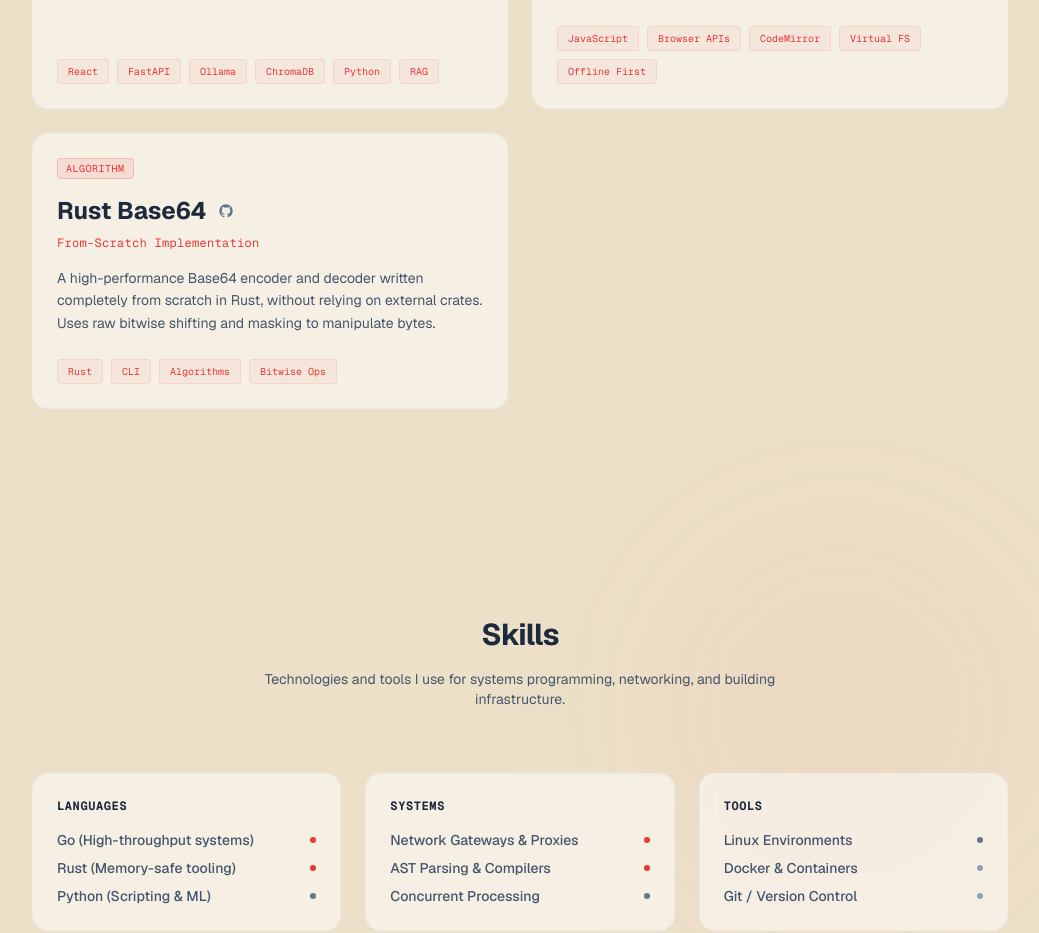
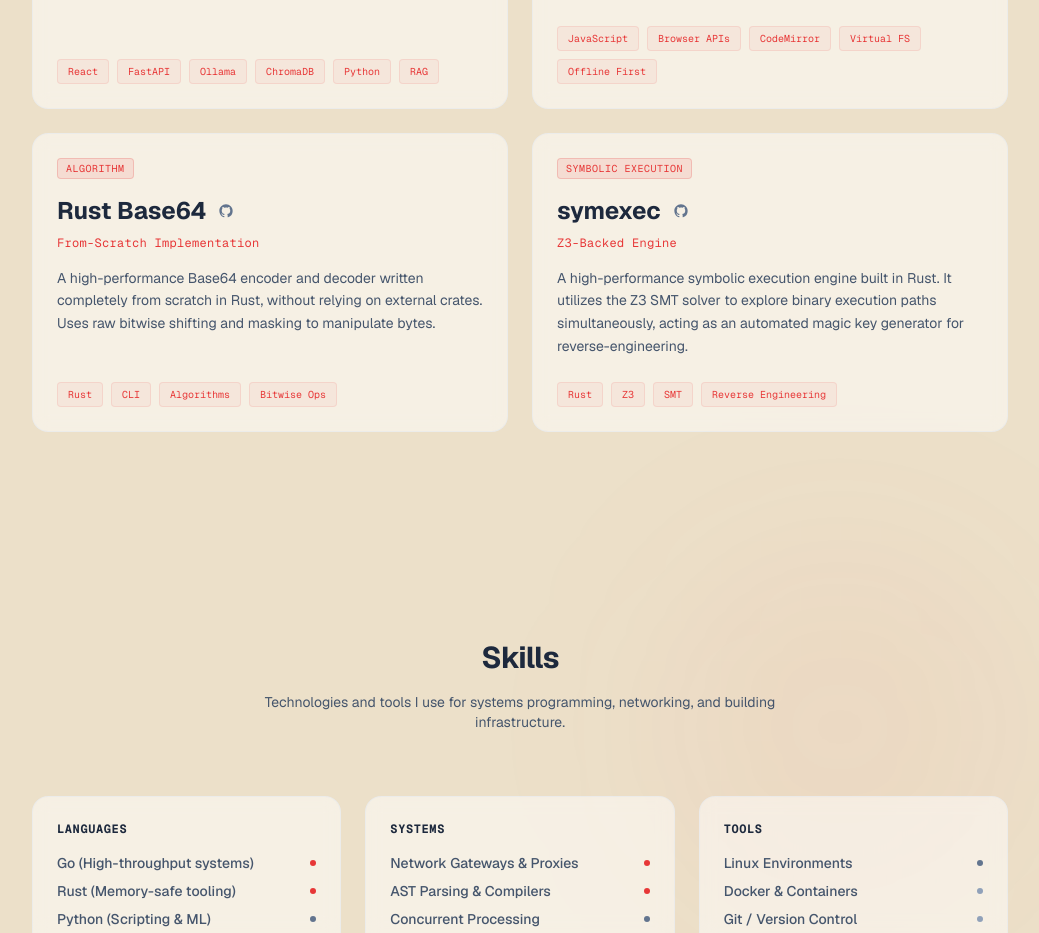
Before and after one commit to jaysyrk/jaysyrk.github.io, a Next.js app: page / in a window 1280 px wide. Shown: the part 1980-2913 px from the top of the page, without its empty margins (120-1159 px from the left). Built offline with nearby package versions, Linux system fonts and the light colour scheme.

Commit message:
Add symexec to portfolio

```diff
--- a/app/page.tsx
+++ b/app/page.tsx
@@ -429,6 +429,51 @@ export default function Home() {
             </div>
           </motion.div>
 
+          {/* PROJECT 7: SYMEXEC */}
+          <motion.div
+            initial={{ opacity: 0, y: 30 }}
+            whileInView={{ opacity: 1, y: 0 }}
+            viewport={{ once: true, margin: "-100px" }}
+            transition={{ duration: 0.7, delay: 0.6 }}
+            className="flex flex-col justify-between p-6 rounded-2xl border border-slate-200/50 bg-white/50 backdrop-blur-sm hover:border-[#e73737]/20 transition-all duration-300"
+          >
+            <div>
+              <span className="font-mono text-[10px] text-[#e73737] bg-[#e73737]/10 border border-[#e73737]/20 px-2 py-0.5 rounded uppercase tracking-wider w-fit mb-4 block">
+                Symbolic Execution
+              </span>
+
+              <h3 className="text-2xl font-bold text-slate-800 mb-2 font-sans flex items-center gap-3">
+                symexec
+                <a
+                  href="https://github.com/jaysyrk/symexec"
+                  target="_blank"
+                  rel="noopener noreferrer"
+                  className="text-slate-500 hover:text-[#e73737] transition-colors"
+                >
+                  <svg className="w-4 h-4" fill="currentColor" viewBox="0 0 24 24">
+                    <path fillRule="evenodd" d="M12 2C6.477 2 2 6.484 2 12.017c0 4.425 2.865 8.18 6.839 9.504.5.092.682-.217.682-.483 0-.237-.008-.868-.013-1.703-2.782.605-3.369-1.343-3.369-1.343-.454-1.158-1.11-1.466-1.11-1.466-.908-.62.069-.608.069-.608 1.003.07 1.531 1.032 1.531 1.032.892 1.53 2.341 1.088 2.91.832.092-.647.35-1.088.636-1.338-2.22-.253-4.555-1.113-4.555-4.951 0-1.093.39-1.988 1.029-2.688-.103-.253-.446-1.272.098-2.65 0 0 .84-.27 2.75 1.026A9.564 9.564 0 0112 6.844c.85.004 1.705.115 2.504.337 1.909-1.296 2.747-1.027 2.747-1.027.546 1.379.202 2.398.1 2.651.64.7 1.028 1.595 1.028 2.688 0 3.848-2.339 4.695-4.566 4.943.359.309.678.92.678 1.855 0 1.338-.012 2.419-.012 2.747 0 .268.18.58.688.482A10.019 10.019 0 0022 12.017C22 6.484 17.522 2 12 2z" clipRule="evenodd" />
+                  </svg>
+                </a>
+              </h3>
+              <p className="text-xs font-mono text-[#e73737] mb-4 tracking-wide">Z3-Backed Engine</p>
+
+              <p className="text-slate-600 text-sm leading-relaxed mb-6 font-sans">
+                A high-performance symbolic execution engine built in Rust. It utilizes the Z3 SMT solver to explore binary execution paths simultaneously, acting as an automated magic key generator for reverse-engineering.
+              </p>
+            </div>
+
+            <div className="flex flex-wrap gap-2 mt-auto">
+              {["Rust", "Z3", "SMT", "Reverse Engineering"].map((tag) => (
+                <span
+                  key={tag}
+                  className="text-[10px] font-mono bg-[#e73737]/5 text-[#e73737] border border-[#e73737]/10 px-2.5 py-1 rounded"
+                >
+                  {tag}
+                </span>
+              ))}
+            </div>
+          </motion.div>
+
         </div>
       </section>
 
```
